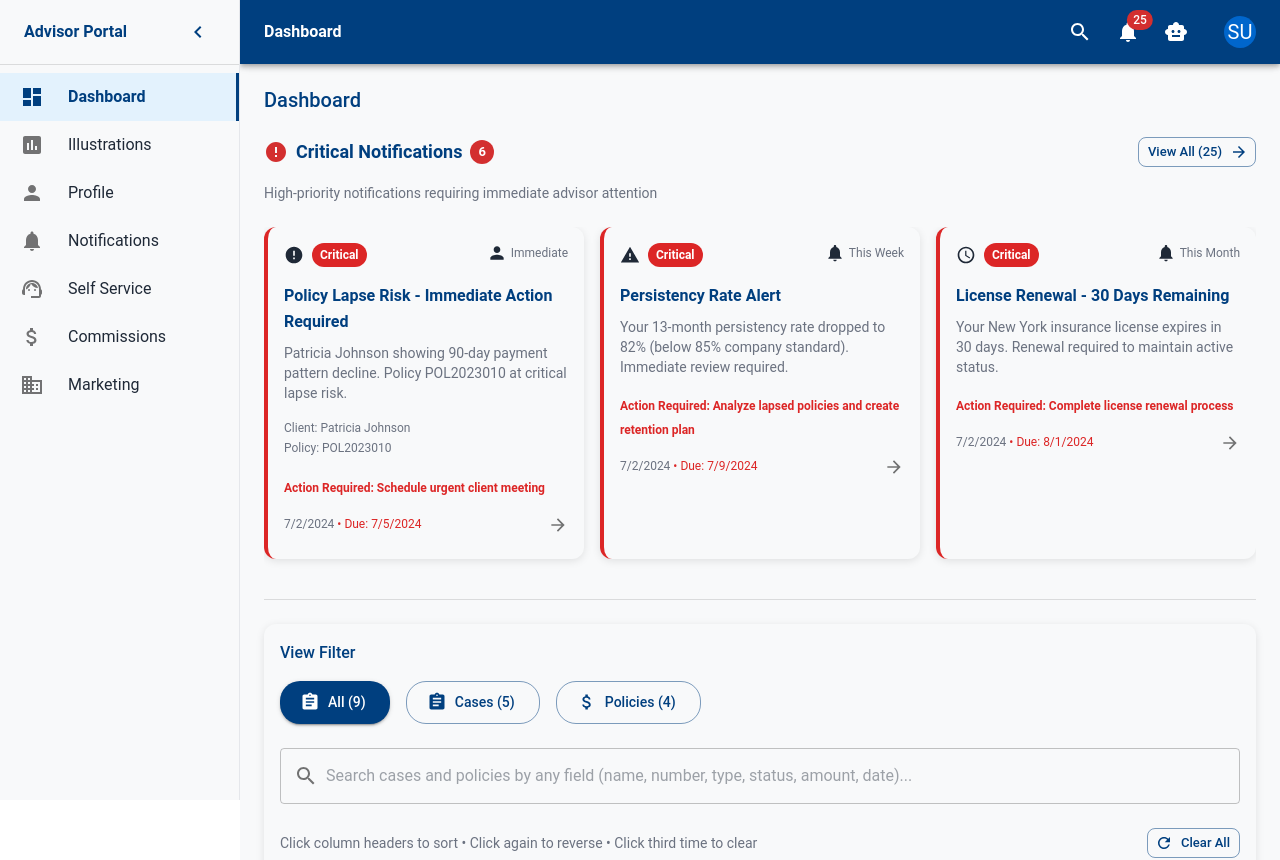
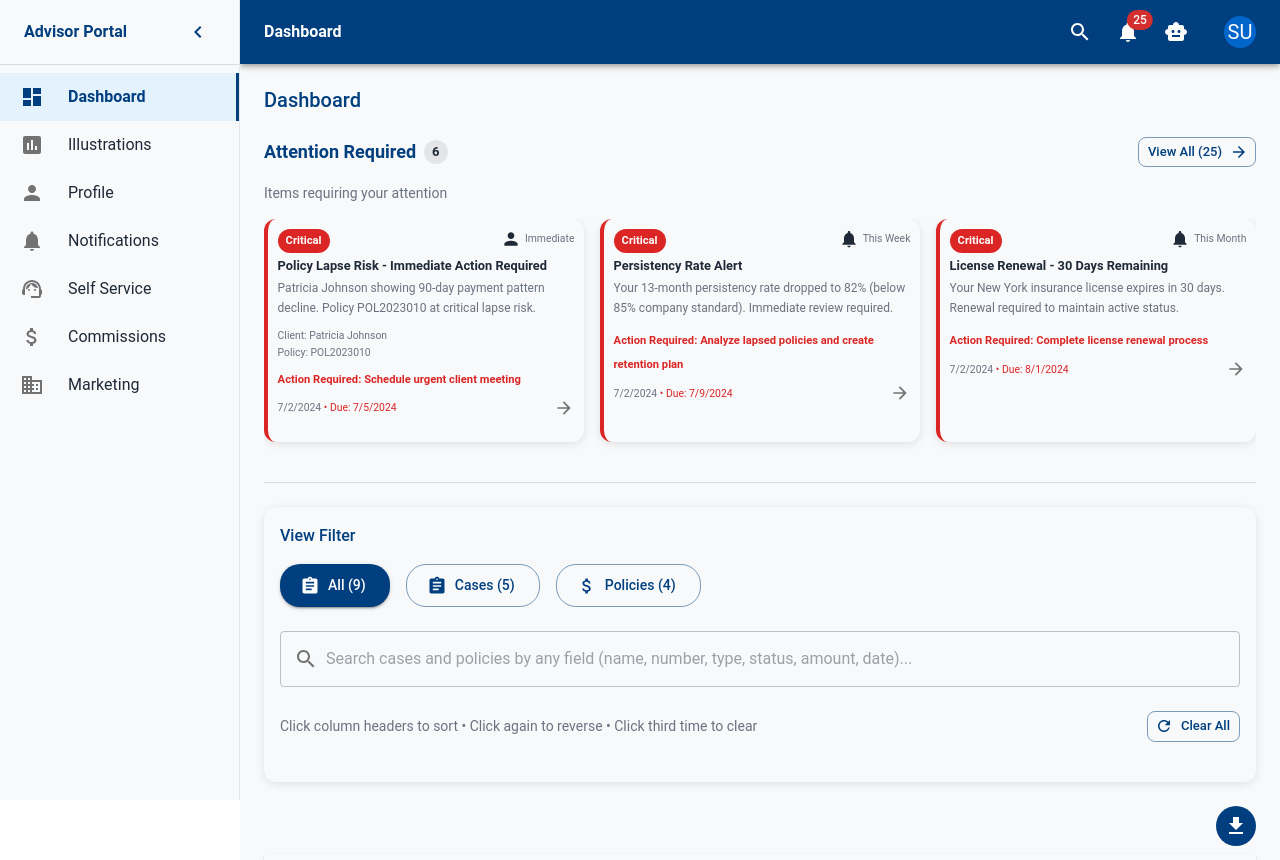
Before and after one commit to rayarikar/consolidated-advisor-experience, a React (Create React App) app in the folder advisor-portal/: page /dashboard in a window 1280 px wide. Shown: the top 860 px of the page. Built offline with nearby package versions, Linux system fonts and the light colour scheme; sample sign-in values are in the browser's storage; the HTML template or start-up script is replaced by a standard one.

Commit message:
Add routing

```diff
--- a/advisor-portal/package.json
+++ b/advisor-portal/package.json
@@ -18,6 +18,7 @@
     "@types/react-dom": "^19.1.6",
     "react": "^19.1.0",
     "react-dom": "^19.1.0",
+    "react-router-dom": "^7.6.3",
     "react-scripts": "5.0.1",
     "recharts": "^3.0.2",
     "typescript": "^4.9.5",
--- a/advisor-portal/src/components/dashboard/CriticalNotifications.tsx
+++ b/advisor-portal/src/components/dashboard/CriticalNotifications.tsx
@@ -7,17 +7,13 @@ import {
   Chip,
   Button,
   Stack,
-  IconButton,
   Divider,
   useTheme,
   useMediaQuery
 } from '@mui/material';
 import {
   ArrowForward as ArrowForwardIcon,
-  Warning as WarningIcon,
-  Error as ErrorIcon,
   Notifications as NotificationsIcon,
-  Schedule as ScheduleIcon,
   Person as PersonIcon,
   Policy as PolicyIcon,
   Assignment as AssignmentIcon
@@ -69,14 +65,6 @@ export const CriticalNotifications: React.FC<CriticalNotificationsProps> = ({
     }
   };
 
-  const getUrgencyIcon = (urgencyLevel?: string) => {
-    switch (urgencyLevel) {
-      case 'Immediate': return <ErrorIcon fontSize="small" />;
-      case 'This Week': return <WarningIcon fontSize="small" />;
-      case 'This Month': return <ScheduleIcon fontSize="small" />;
-      default: return <NotificationsIcon fontSize="small" />;
-    }
-  };
 
   const getCategoryIcon = (category: string) => {
     switch (category) {
@@ -102,11 +90,10 @@ export const CriticalNotifications: React.FC<CriticalNotificationsProps> = ({
       }}
       onClick={() => onViewNotificationDetails(notification.id)}
     >
-      <CardContent sx={{ p: 2 }}>
+      <CardContent sx={{ p: 1.2 }}>
         {/* Header */}
-        <Box sx={{ display: 'flex', justifyContent: 'space-between', alignItems: 'flex-start', mb: 2 }}>
-          <Box sx={{ display: 'flex', alignItems: 'center', gap: 1, flex: 1 }}>
-            {getUrgencyIcon(notification.urgencyLevel)}
+        <Box sx={{ display: 'flex', justifyContent: 'space-between', alignItems: 'flex-start', mb: 0.5 }}>
+          <Box sx={{ display: 'flex', alignItems: 'center', gap: 0.5, flex: 1 }}>
             <Chip
               label={notification.priority}
               size="small"
@@ -114,13 +101,13 @@ export const CriticalNotifications: React.FC<CriticalNotificationsProps> = ({
                 backgroundColor: getPriorityColor(notification.priority),
                 color: 'white',
                 fontWeight: 600,
-                fontSize: '0.75rem'
+                fontSize: '0.7rem'
               }}
             />
           </Box>
           <Box sx={{ display: 'flex', alignItems: 'center', gap: 0.5 }}>
             {getCategoryIcon(notification.category)}
-            <Typography variant="caption" color="text.secondary">
+            <Typography variant="caption" color="text.secondary" sx={{ fontSize: '0.65rem' }}>
               {notification.urgencyLevel || 'Standard'}
             </Typography>
           </Box>
@@ -128,11 +115,11 @@ export const CriticalNotifications: React.FC<CriticalNotificationsProps> = ({
 
         {/* Title */}
         <Typography
-          variant="h6"
+          variant="body2"
           sx={{
             fontWeight: 600,
-            fontSize: '1rem',
-            mb: 1,
+            fontSize: '0.8rem',
+            mb: 0.5,
             display: '-webkit-box',
             WebkitLineClamp: 2,
             WebkitBoxOrient: 'vertical',
@@ -144,12 +131,12 @@ export const CriticalNotifications: React.FC<CriticalNotificationsProps> = ({
 
         {/* Message */}
         <Typography
-          variant="body2"
+          variant="caption"
           color="text.secondary"
           sx={{
-            mb: 2,
+            mb: 1,
             display: '-webkit-box',
-            WebkitLineClamp: 3,
+            WebkitLineClamp: 2,
             WebkitBoxOrient: 'vertical',
             overflow: 'hidden'
           }}
@@ -159,14 +146,14 @@ export const CriticalNotifications: React.FC<CriticalNotificationsProps> = ({
 
         {/* Context Information */}
         {(notification.clientName || notification.relatedNumber) && (
-          <Box sx={{ mb: 2 }}>
+          <Box sx={{ mb: 0.5 }}>
             {notification.clientName && (
-              <Typography variant="caption" color="text.secondary" sx={{ display: 'block' }}>
+              <Typography variant="caption" color="text.secondary" sx={{ display: 'block', fontSize: '0.65rem' }}>
                 Client: {notification.clientName}
               </Typography>
             )}
             {notification.relatedNumber && (
-              <Typography variant="caption" color="text.secondary" sx={{ display: 'block' }}>
+              <Typography variant="caption" color="text.secondary" sx={{ display: 'block', fontSize: '0.65rem' }}>
                 {notification.relatedNumber.startsWith('POL') ? 'Policy' : 'Case'}: {notification.relatedNumber}
               </Typography>
             )}
@@ -175,8 +162,8 @@ export const CriticalNotifications: React.FC<CriticalNotificationsProps> = ({
 
         {/* Action Required */}
         {notification.actionRequired && (
-          <Box sx={{ mb: 2 }}>
-            <Typography variant="caption" sx={{ color: getPriorityColor(notification.priority), fontWeight: 600 }}>
+          <Box sx={{ mb: 1 }}>
+            <Typography variant="caption" sx={{ color: getPriorityColor(notification.priority), fontWeight: 600, fontSize: '0.7rem' }}>
               Action Required: {notification.actionRequired}
             </Typography>
           </Box>
@@ -184,7 +171,7 @@ export const CriticalNotifications: React.FC<CriticalNotificationsProps> = ({
 
         {/* Footer */}
         <Box sx={{ display: 'flex', justifyContent: 'space-between', alignItems: 'center' }}>
-          <Typography variant="caption" color="text.secondary">
+          <Typography variant="caption" color="text.secondary" sx={{ fontSize: '0.65rem' }}>
             {new Date(notification.createdDate).toLocaleDateString()}
             {notification.dueDate && (
               <span style={{ color: getPriorityColor(notification.priority) }}>
@@ -229,14 +216,13 @@ export const CriticalNotifications: React.FC<CriticalNotificationsProps> = ({
       {/* Header */}
       <Box sx={{ display: 'flex', justifyContent: 'space-between', alignItems: 'center', mb: 2 }}>
         <Box sx={{ display: 'flex', alignItems: 'center', gap: 1 }}>
-          <ErrorIcon sx={{ color: 'error.main' }} />
           <Typography variant="h5" sx={{ fontWeight: 600, color: '#003f7f' }}>
-            Critical Notifications
+            Attention Required
           </Typography>
           <Chip
             label={criticalNotifications.length}
             size="small"
-            color="error"
+            color="default"
             sx={{ fontWeight: 600 }}
           />
         </Box>
@@ -250,8 +236,8 @@ export const CriticalNotifications: React.FC<CriticalNotificationsProps> = ({
         </Button>
       </Box>
 
-      <Typography variant="body2" color="text.secondary" sx={{ mb: 3 }}>
-        High-priority notifications requiring immediate advisor attention
+      <Typography variant="body2" color="text.secondary" sx={{ mb: 2 }}>
+        Items requiring your attention
       </Typography>
 
       {/* Scrollable Notifications */}
--- a/advisor-portal/src/components/layout/AppLayout.tsx
+++ b/advisor-portal/src/components/layout/AppLayout.tsx
@@ -1,4 +1,5 @@
 import React, { useState, useEffect } from 'react';
+import { Link, useLocation } from 'react-router-dom';
 import {
   Box,
   Drawer,
@@ -43,8 +44,6 @@ const collapsedDrawerWidth = 72;
 interface AppLayoutProps {
   children: React.ReactNode;
   user: User;
-  currentPage: string;
-  onPageChange: (page: string) => void;
   onLogout: () => void;
   onToggleCopilot?: () => void;
   onOpenSearch?: () => void;
@@ -53,8 +52,6 @@ interface AppLayoutProps {
 export const AppLayout: React.FC<AppLayoutProps> = ({
   children,
   user,
-  currentPage,
-  onPageChange,
   onLogout,
   onToggleCopilot,
   onOpenSearch
@@ -62,6 +59,7 @@ export const AppLayout: React.FC<AppLayoutProps> = ({
   const [mobileOpen, setMobileOpen] = useState(false);
   const [anchorEl, setAnchorEl] = useState<null | HTMLElement>(null);
   const [isCollapsed, setIsCollapsed] = useState(false);
+  const location = useLocation();
 
   const unreadNotifications = mockNotifications.filter(n => !n.isRead).length;
 
@@ -95,13 +93,13 @@ export const AppLayout: React.FC<AppLayoutProps> = ({
   };
 
   const menuItems = [
-    { id: 'dashboard', label: 'Dashboard', icon: <Dashboard /> },
-    { id: 'illustrations', label: 'Illustrations', icon: <Assessment /> },
-    { id: 'profile', label: 'Profile', icon: <Person /> },
-    { id: 'preferences', label: 'Notifications', icon: <Notifications /> },
-    { id: 'self-service', label: 'Self Service', icon: <SupportAgent /> },
-    { id: 'commissions', label: 'Commissions', icon: <AttachMoney /> },
-    { id: 'marketing', label: 'Marketing', icon: <Business /> },
+    { id: 'dashboard', label: 'Dashboard', icon: <Dashboard />, path: '/dashboard' },
+    { id: 'illustrations', label: 'Illustrations', icon: <Assessment />, path: '/illustrations' },
+    { id: 'profile', label: 'Profile', icon: <Person />, path: '/profile' },
+    { id: 'notifications', label: 'Notifications', icon: <Notifications />, path: '/notifications' },
+    { id: 'self-service', label: 'Self Service', icon: <SupportAgent />, path: '/self-service' },
+    { id: 'commissions', label: 'Commissions', icon: <AttachMoney />, path: '/commissions' },
+    { id: 'marketing', label: 'Marketing', icon: <Business />, path: '/marketing' },
   ];
 
   const drawer = (
@@ -131,12 +129,15 @@ export const AppLayout: React.FC<AppLayoutProps> = ({
           <ListItem key={item.id} disablePadding>
             <Tooltip title={isCollapsed ? item.label : ''} placement="right">
               <ListItemButton
-                selected={currentPage === item.id}
-                onClick={() => onPageChange(item.id)}
+                component={Link}
+                to={item.path}
+                selected={location.pathname === item.path}
                 sx={{
                   minHeight: 48,
                   justifyContent: isCollapsed ? 'center' : 'initial',
                   px: 2.5,
+                  textDecoration: 'none',
+                  color: 'inherit',
                   '&.Mui-selected': {
                     backgroundColor: '#e3f2fd',
                     borderRight: '3px solid #003f7f',
@@ -189,7 +190,7 @@ export const AppLayout: React.FC<AppLayoutProps> = ({
             <MenuIcon />
           </IconButton>
           <Typography variant="h6" noWrap component="div" sx={{ flexGrow: 1, color: 'white', fontWeight: 600 }}>
-            {isCollapsed ? 'Advisor Portal' : (menuItems.find(item => item.id === currentPage)?.label || 'Dashboard')}
+            {isCollapsed ? 'Advisor Portal' : (menuItems.find(item => item.path === location.pathname)?.label || 'Dashboard')}
           </Typography>
 
           <IconButton
@@ -204,7 +205,8 @@ export const AppLayout: React.FC<AppLayoutProps> = ({
           <IconButton
             color="inherit"
             sx={{ mr: 1 }}
-            onClick={() => onPageChange('preferences')}
+            component={Link}
+            to="/notifications"
           >
             <Badge badgeContent={unreadNotifications} color="error">
               <Notifications />
@@ -251,7 +253,7 @@ export const AppLayout: React.FC<AppLayoutProps> = ({
           horizontal: 'right',
         }}
       >
-        <MenuItem onClick={() => { handleProfileMenuClose(); onPageChange('profile'); }}>
+        <MenuItem component={Link} to="/profile" onClick={handleProfileMenuClose}>
           <ListItemIcon>
             <AccountCircle fontSize="small" />
           </ListItemIcon>
```
Also changed, not shown: advisor-portal/src/App.tsx (+143 -57 lines), 1 other file (tests, documents, lock files or other folders).
